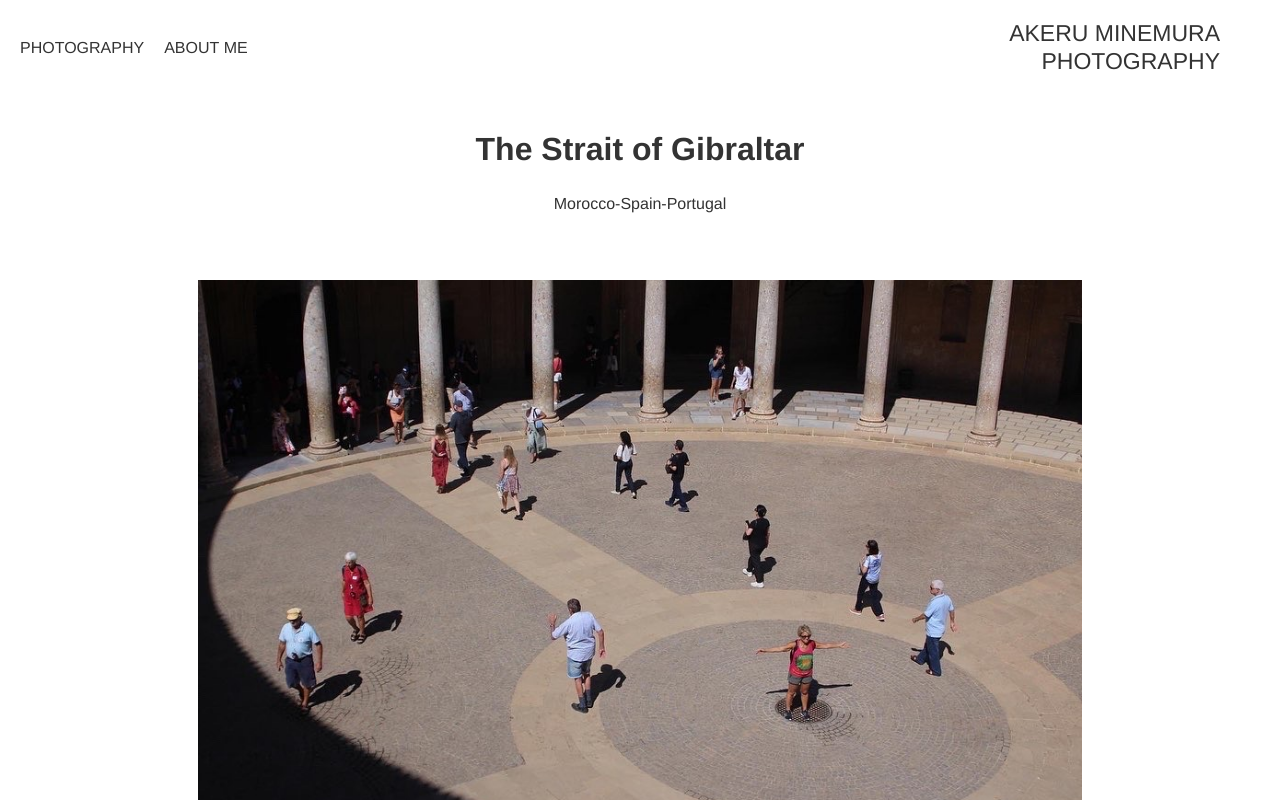
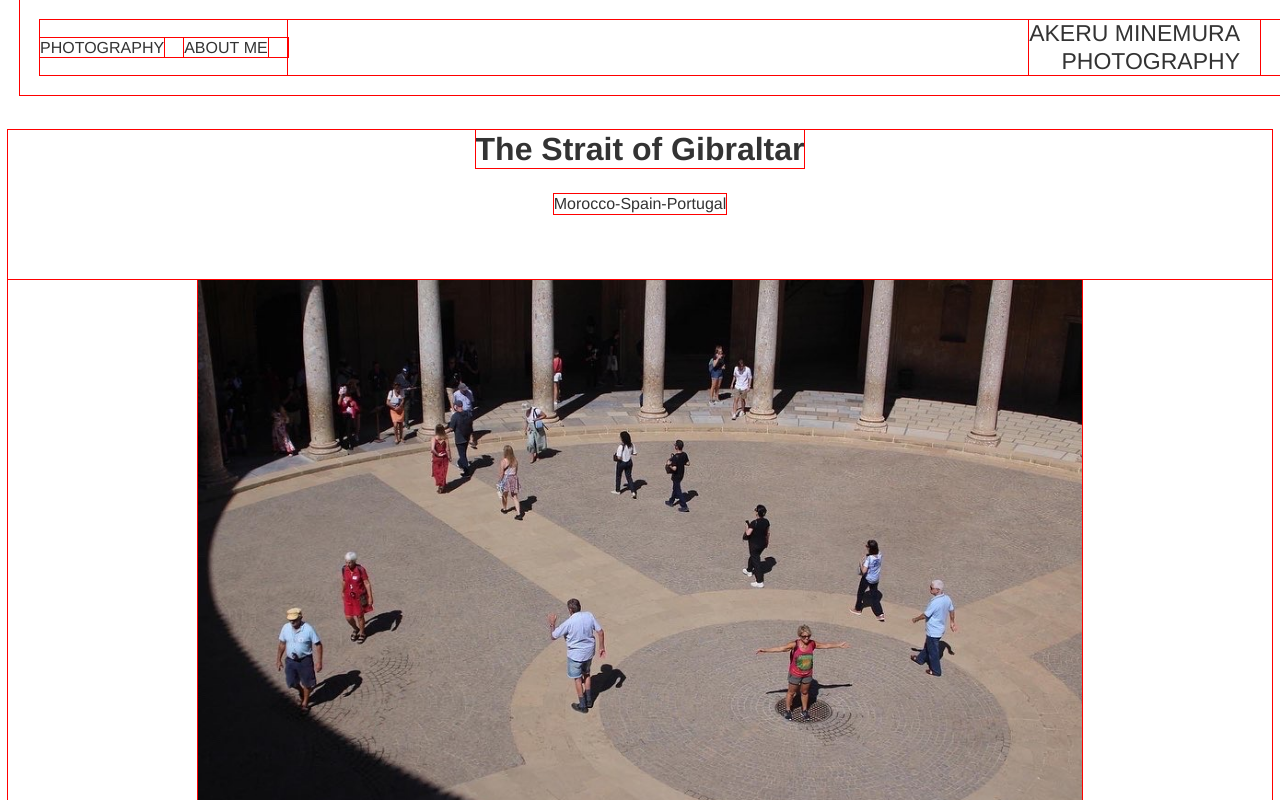
Before and after one commit to minemuraakeru/https-akeru.minemura.github.io, a plain HTML site: page A.html in a window 1280 px wide. Shown: the top 800 px of the page. Drawn offline with Linux system fonts and the light colour scheme.

Commit message:
デバック用

```diff
--- a/stylesheet.css
+++ b/stylesheet.css
@@ -1,3 +1,10 @@
+/* デバック用 */
+* {
+  outline: 1px solid red; /* 全要素に赤い枠線を表示 */
+}
+
+
+
 /* ヘッダー全体のスタイル */
 .header {
     /* background-color: #f8f8f8; */
@@ -6,8 +13,8 @@
     /* border-bottom: 1px solid #ddd; */
     position: fixed; /* 画面上部に固定 */
     top: 0; /* 上部からの距離を0に設定 */
-    left: 0; /* 左端を0に変更 */
-    right: 0; /* 右端も0に変更 */
+    left: 20px; /* 左端からの距離を0に設定 */
+    right: 20px; /* 左端からの距離を0に設定 */
     width: 100%; /* ヘッダーの幅を画面全体に広げる */
     z-index: 1000; /* 他の要素の上に配置する */
   }
--- a/sub-stylesheet.css
+++ b/sub-stylesheet.css
@@ -6,8 +6,7 @@
     padding: 20px 20px;
     margin-bottom: 0px; /* ヘッダーとコンテンツとの間の距離を狭める */
     /* border-bottom: 1px solid #ddd; */
-    left: 0; /* 左端を0に変更 */
-    right: 0; /* 右端も0に変更 */
+
 
 
   }
```
